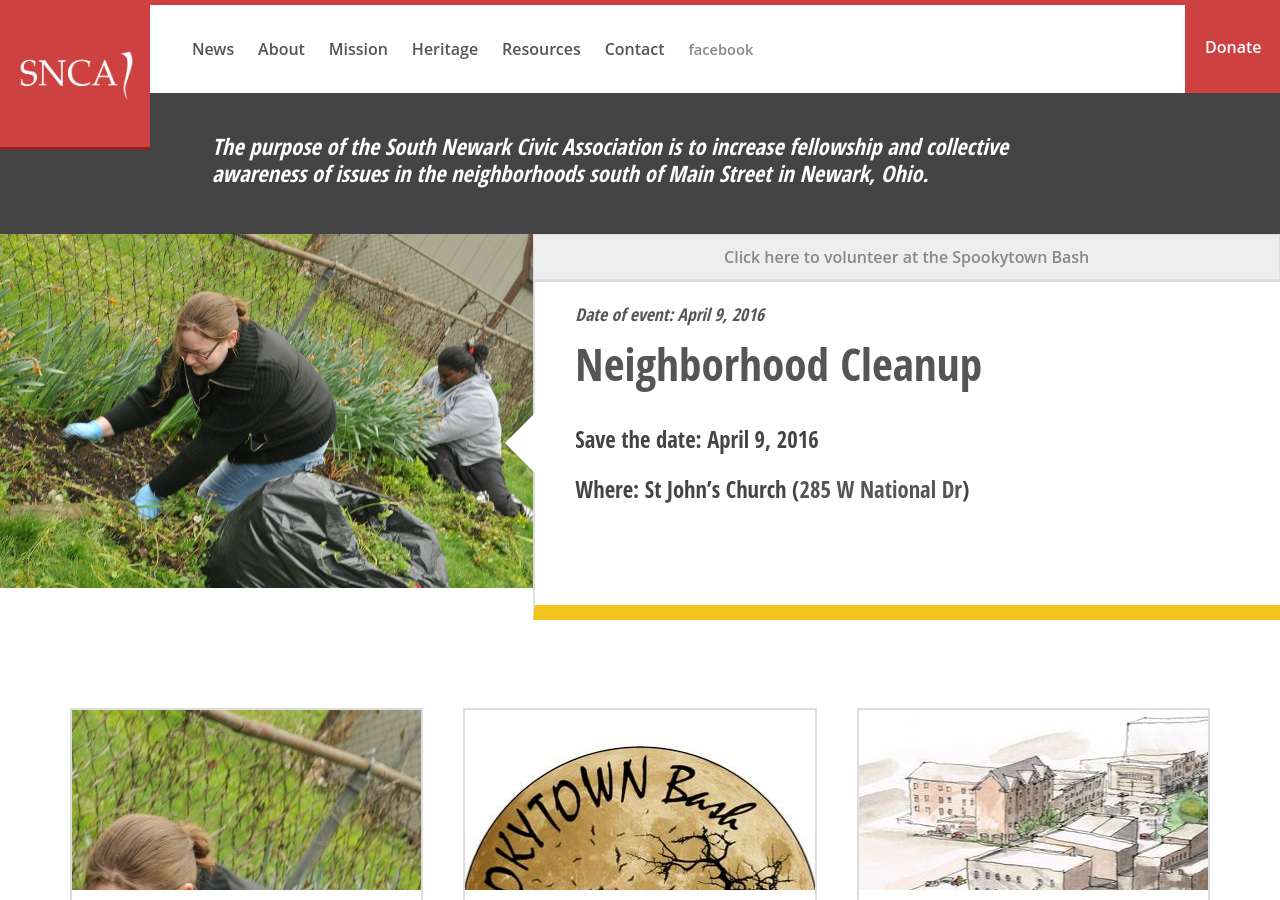
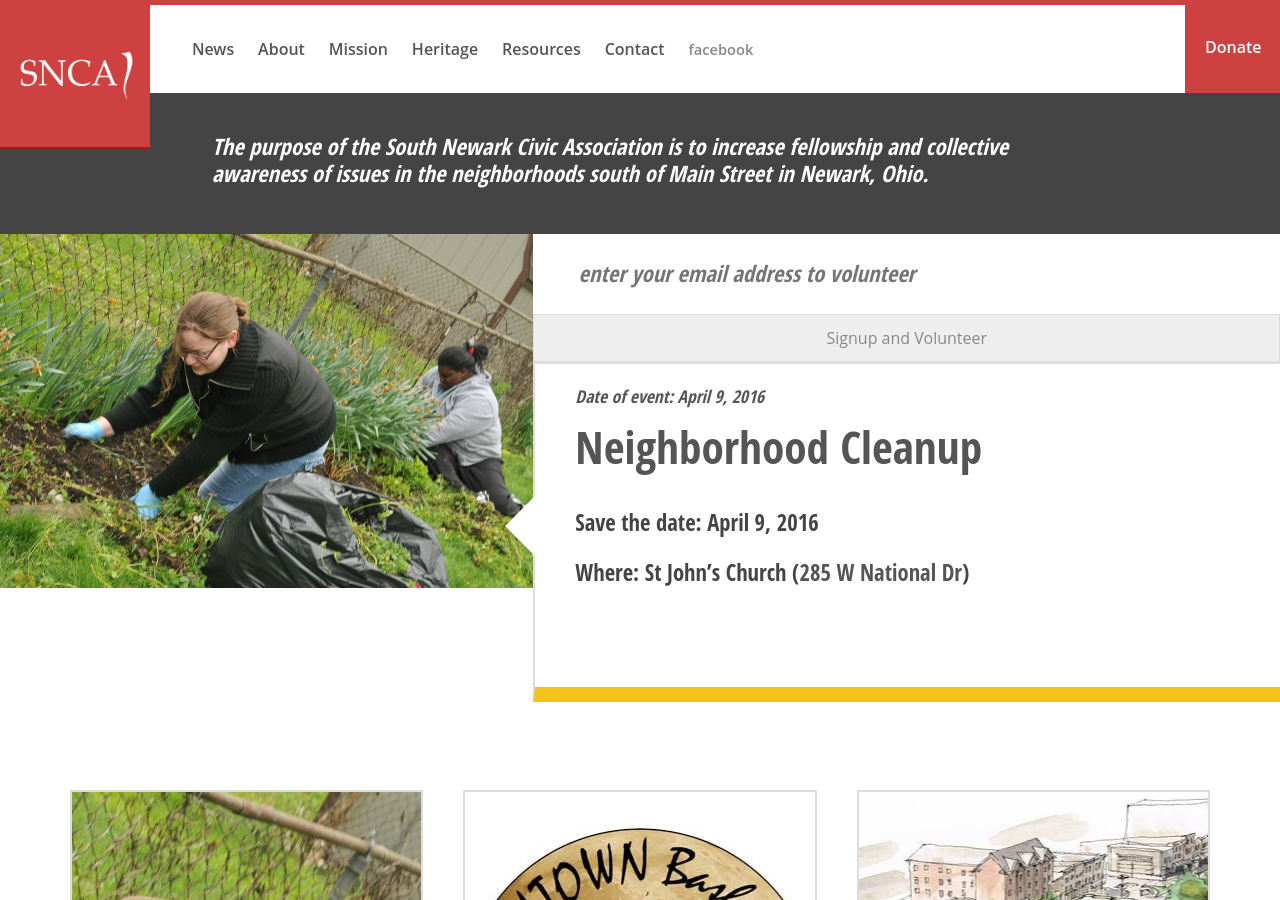
Before and after one commit to jeremyeblake/mysouthnewark, a Jekyll site: the page built from index.html, in a window 1280 px wide and 900 px high. Built offline with Jekyll 4.4.1, drawn with Linux system fonts in a browser that asks for light colours; Markdown is read by kramdown in place of the engine named in the settings; some of the changed lines change nothing that is shown.

Commit message:
Update index.html

```diff
--- a/index.html
+++ b/index.html
@@ -7,7 +7,7 @@
 <aside class="volunteer-signup">
 
 	<!-- Begin MailChimp Signup Form -->
-	<!-- <div id="mc_embed_signup">
+	<div id="mc_embed_signup">
 	<form action="http://mysouthnewark.us8.list-manage.com/subscribe/post?u=2583325f2406101abeee288f9&amp;id=9f934161e4" method="post" id="mc-embedded-subscribe-form" name="mc-embedded-subscribe-form" class="validate" target="_blank" novalidate>
 
 	<div class="mc-field-group">
@@ -16,18 +16,18 @@
 		<div id="mce-responses" class="clear">
 			<div class="response" id="mce-error-response" style="display:none"></div>
 			<div class="response" id="mce-success-response" style="display:none"></div>
-		</div>    <!-- real people should not fill this in and expect good things - do not remove this or risk form bot signups
+		</div>    <!-- real people should not fill this in and expect good things - do not remove this or risk form bot signups -->
 	    <div style="position: absolute; left: -5000px;"><input type="text" name="b_2583325f2406101abeee288f9_9f934161e4" tabindex="-1" value=""></div>
 	    <div class="clear"><input type="submit" value="Signup and Volunteer" name="subscribe" id="mc-embedded-subscribe" class="button email-form_submit"></div>
 	</form>
-	</div> -->
+	</div>
 	<!--End mc_embed_signup-->
 
-<div id="mc_embed_signup">
+<!-- <div id="mc_embed_signup">
 	<div class="clear">
 		<a href="https://docs.google.com/forms/d/1bATG3CeeLXxuwLz2nG_-IJixJIi03MLrCB4hjIbEcUI/viewform" class="volunteer-button button email-form_submit" style="width:100%; padding:10px; text-align:center;display:block;">Click here to volunteer at the Spookytown Bash</a>
 	</div>
-</div>
+</div> -->
 
 </aside>
 
```
